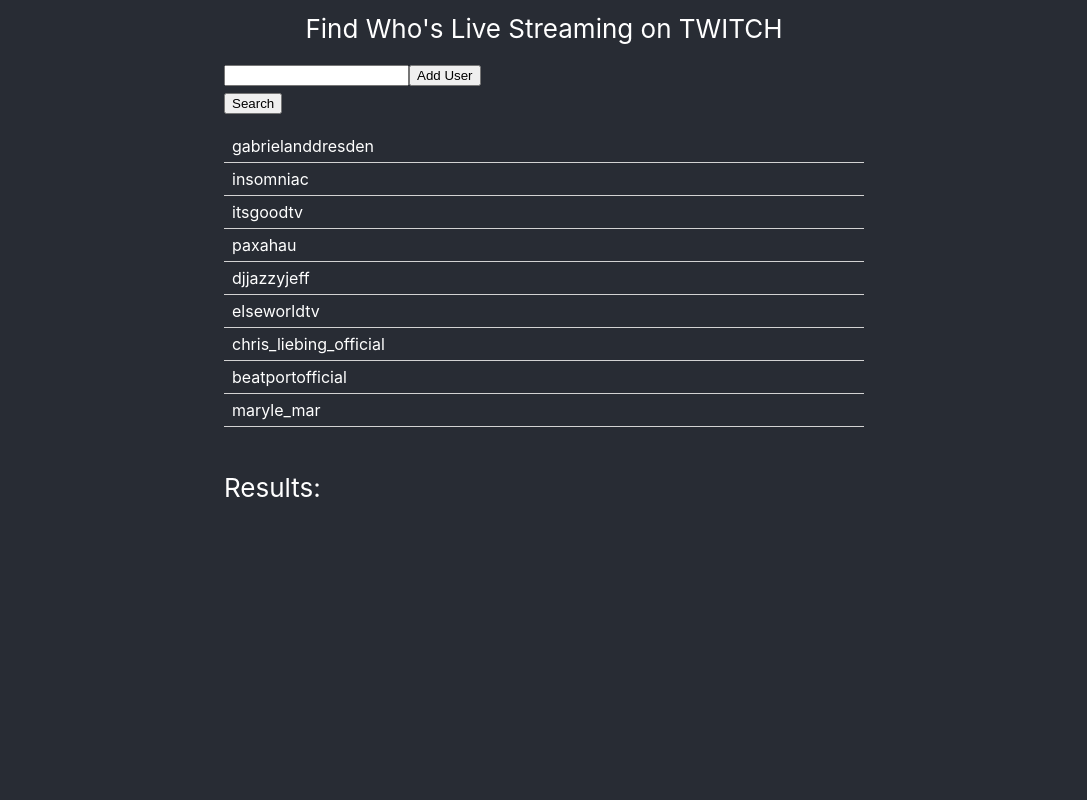
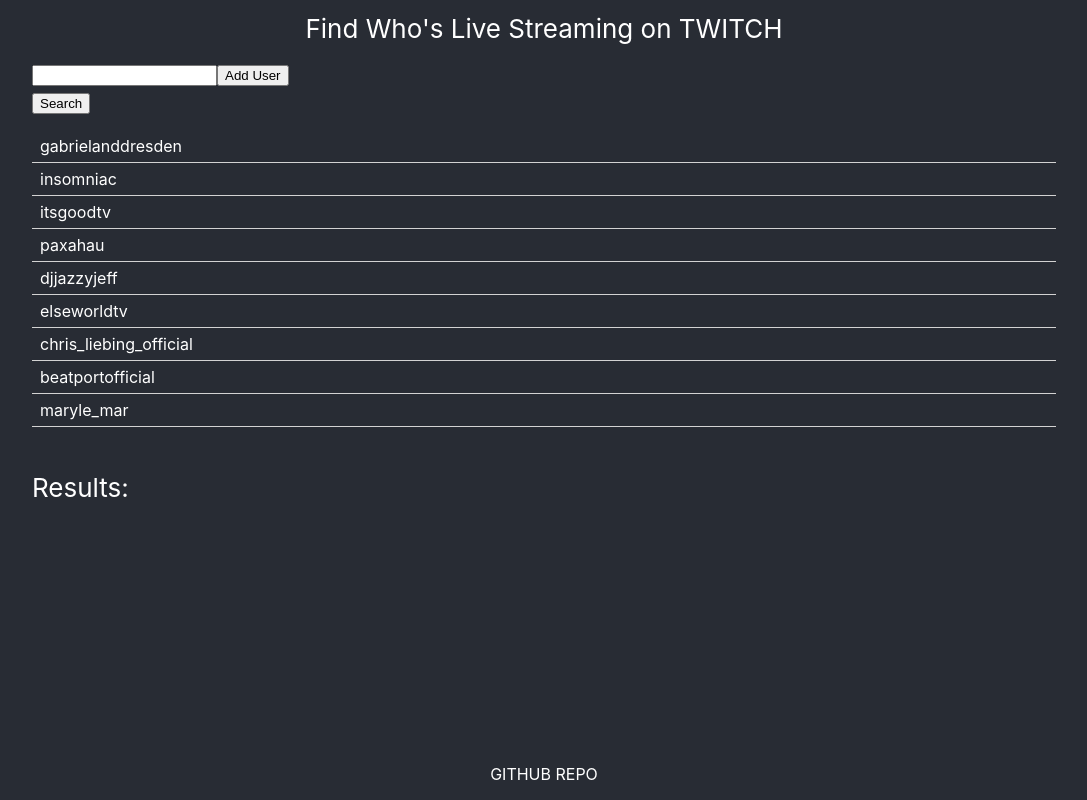
Before and after one commit to maxbildner/twitch-app, a React (Create React App) app in the folder frontend/: page / in a window 1280 px wide. Shown: the whole page, without its empty margins (96-1183 px from the left). Built offline with nearby package versions, Linux system fonts and the light colour scheme.

Commit message:
add sticky footer

```diff
--- a/frontend/src/App.css
+++ b/frontend/src/App.css
@@ -11,7 +11,7 @@
   color: white;
 } */
 
-html, body {
+html, body, #root {
   height: 100%;
   width: 100%;
 }
@@ -26,6 +26,10 @@ body {
     'Ubuntu', 'Cantarell', 'Fira Sans', 'Droid Sans', 'Helvetica Neue',
     sans-serif;
   font-size: calc(10px + 2vmin);
+  display: flex;
+  flex-direction: column;
+  height: 100%;
+  justify-content: space-between;
 }
 
 .App-header {
@@ -42,7 +46,9 @@ button:hover,
 /* MAIN COMPONENT */
 .main-wrap {
   /* background: pink; */
-  max-width: 40rem;
+  /* max-width: 40rem; */
+  max-width: 80%;
+  width: 100%;
   margin: 0 auto;
 }
 
@@ -86,3 +92,22 @@ li.streams-li:hover {
 .stream-url:hover {
   text-decoration: underline;
 }
+
+
+/* Footer Component */
+.footer-wrap {
+  /* background: blueviolet; */
+  max-width: 40rem;
+  margin: 0 auto;
+  padding-bottom: 1rem;
+}
+
+.github-repo {
+  text-decoration: none;
+  color: white;
+  font-size: 1rem;
+}
+
+.github-repo:hover {
+  text-decoration: underline;
+}
--- a/frontend/src/App.js
+++ b/frontend/src/App.js
@@ -1,15 +1,14 @@
 import './App.css';
 import Main from './Main';
+import Footer from './Footer';
 
 
 function App() {
   return (
     <div className="App">
-      <header className="App-header">
-        <h1>Find Who's Live Streaming on TWITCH</h1>
-      </header>
+      <Main/>
 
-      <Main/>
+      <Footer/>
     </div>
   );
 }
--- /dev/null
+++ b/frontend/src/Footer.js
@@ -0,0 +1,17 @@
+
+
+function Footer() {
+  return (
+    <div className="footer-wrap">
+      <a
+        href="https://github.com/maxbildner/twitch-app"
+        target="_blank"
+        className="github-repo"
+      >
+        GITHUB REPO
+      </a>
+    </div>
+  );
+}
+
+export default Footer;
--- a/frontend/src/Main.js
+++ b/frontend/src/Main.js
@@ -86,19 +86,14 @@ class Main extends React.Component {
   }
 
 
-  handleClickStream = (name) => {
-
-  }
-
-
   renderStreams = () => {
     const { streamData } = this.state;
 
     let liveStreamers = streamData.map((artistObj, idx) => {
       let thumbnailImgUrl = artistObj.thumbnail_url;
 
-      // replace "width" and "height" with actual numbers
-      thumbnailImgUrl = thumbnailImgUrl.split("{width}").join("100");   // pixels
+      // replace "width" and "height" with actual numbers (100 px)
+      thumbnailImgUrl = thumbnailImgUrl.split("{width}").join("100");
       thumbnailImgUrl = thumbnailImgUrl.split("{height}").join("100");
 
       let thumbnailImg = <img src={thumbnailImgUrl}/>;
@@ -120,12 +115,15 @@ class Main extends React.Component {
 
 
   render() {
-    // debugger
-    console.log(this.state);
+    console.log("STATE:", this.state);
 
 
     return (
       <div className="main-wrap">
+        <header className="App-header">
+          <h1>Find Who's Live Streaming on TWITCH</h1>
+        </header>
+
         <div className="artists-wrap">
           <form onSubmit={this.handleSubmit}>
             <label>
@@ -155,14 +153,18 @@ class Main extends React.Component {
             {this.renderStreams()}
           </ul>
         </div>
-
-        {/* <button onClick={this.handleButtonClick}>Get weather in NYC</button> */}
       </div>
     );
   }
 }
 
 export default Main;
+
+
+// TO DO
+// - git repo link
+// - styling input fields
+// - width for iphone vertical
 
 
 
```
Also changed, not shown: 2 other files (tests, documents, lock files or other folders).
